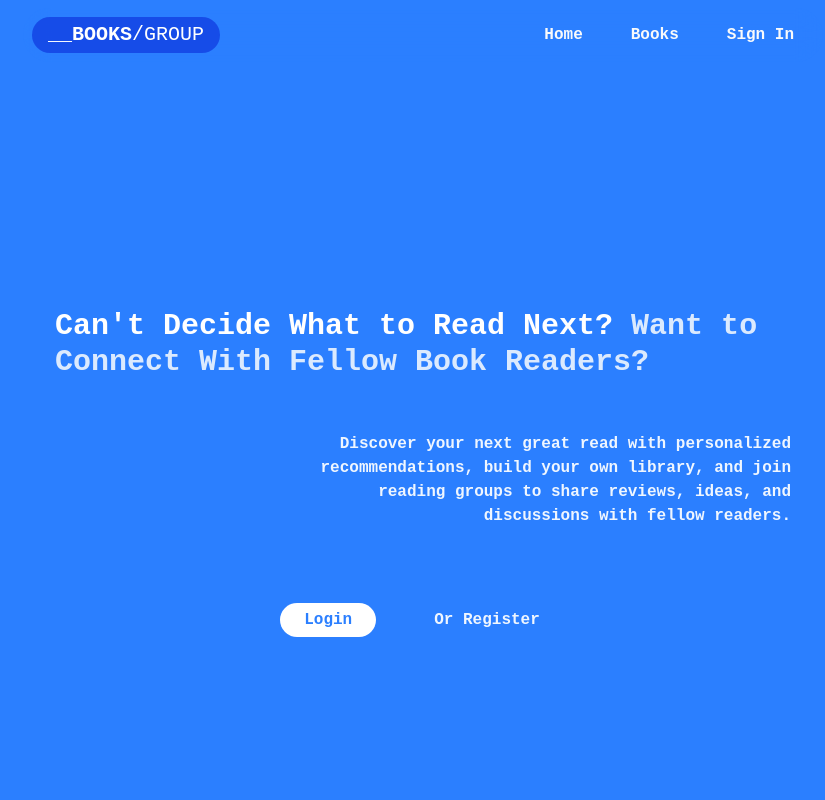
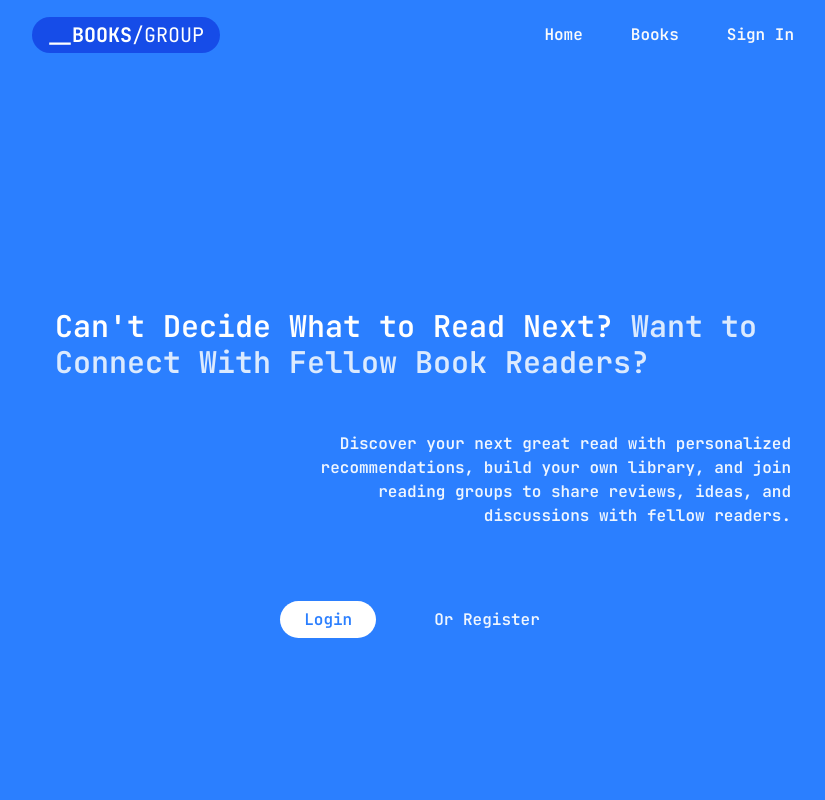
Before and after one commit to Gridex118/MSIT7thSemSummerTraining, a React (Vite) app in the folder frontend/: page / in a window 1280 px wide. Shown: the top 800 px of the page, without its empty margins (217-1042 px from the left). Built offline with nearby package versions, Linux system fonts and the light colour scheme.

Commit message:
fix: Decrease minimum scroll for navbar detach and fix css import order

```diff
--- a/frontend/src/components/common/Navbar.tsx
+++ b/frontend/src/components/common/Navbar.tsx
@@ -84,7 +84,7 @@ export default function Navbar({ links, forcesdBGColor }: NavbarProps) {
 
   useEffect(() => {
     const handleScroll = () => {
-      setIsScrolled(window.scrollY > 50);
+      setIsScrolled(window.scrollY > 20);
       const scrollTop = window.scrollY;
       const docHeight = document.body.offsetHeight;
       const winHeight = window.innerHeight;
@@ -97,12 +97,12 @@ export default function Navbar({ links, forcesdBGColor }: NavbarProps) {
 
   return (
     <header
-      className={`fixed top-0 left-0 z-1 w-full place-items-center ${forcesdBGColor && !isScrolled ? forcesdBGColor : "bg-transparent"} ${isMobileNavOpen && "h-screen backdrop-blur-md"} transition md:sticky md:grid md:h-fit md:py-2 md:backdrop-blur-none`}
+      className={`fixed top-0 left-0 z-1 w-full place-items-center ${forcesdBGColor && !isScrolled ? forcesdBGColor : "bg-transparent"} ${isMobileNavOpen && "h-screen backdrop-blur-md"} transition duration-200 md:sticky md:grid md:h-fit md:py-2 md:backdrop-blur-none`}
     >
       <MobileProgressBar scrollPercent={scrollPercent} />
       <nav
         id="navbar"
-        className={`navbar flex h-full w-full max-w-200 flex-col items-start gap-6 rounded-full p-2 md:w-[95%] md:flex-row md:items-center md:justify-between md:gap-0 md:border md:backdrop-blur-md ${isScrolled && "md:shadow-md"} shadow-gray-400/40 transition duration-100 dark:shadow-black/40 ${isScrolled ? "border-gray-300/60 md:bg-white/20 dark:border-[#505050]/40 dark:md:bg-black/40" : "border-transparent md:bg-transparent"}`}
+        className={`navbar flex h-full w-full max-w-200 flex-col items-start gap-6 rounded-full p-2 md:w-[95%] md:flex-row md:items-center md:justify-between md:gap-0 md:border ${isScrolled && "md:shadow-md md:backdrop-blur-md"} shadow-gray-400/40 transition duration-200 dark:shadow-black/40 ${isScrolled ? "border-gray-300/60 md:bg-white/20 dark:border-[#505050]/40 dark:md:bg-black/40" : "border-transparent md:bg-transparent"}`}
       >
         <div className="flex items-center gap-4">
           <MobileNavMenuButton
--- a/frontend/src/index.css
+++ b/frontend/src/index.css
@@ -1,5 +1,5 @@
+@import url('https://fonts.googleapis.com/css2?family=JetBrains+Mono:ital,wght@0,100..800;1,100..800&display=swap');
 @import "tailwindcss";
-@import url('https://fonts.googleapis.com/css2?family=JetBrains+Mono:ital,wght@0,100..800;1,100..800&display=swap');
 
 html {
     scroll-behavior: smooth;
```
